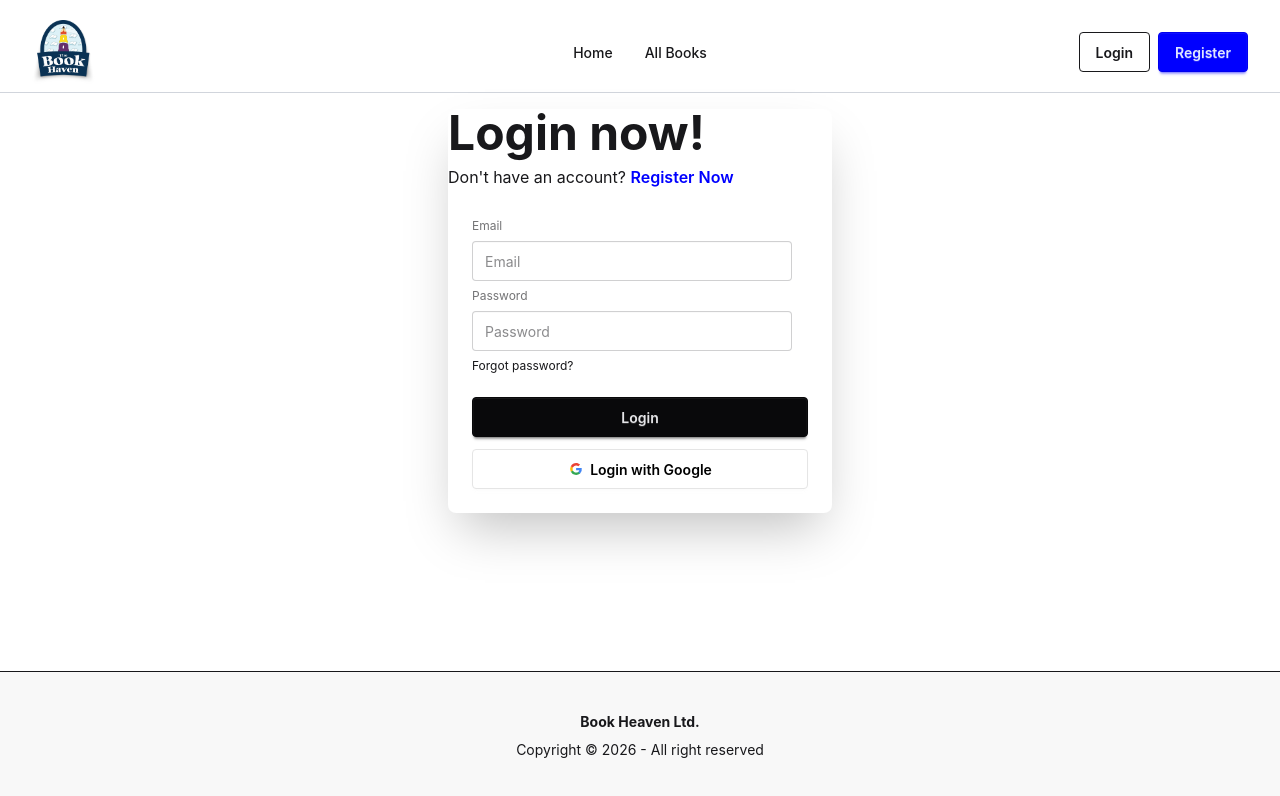
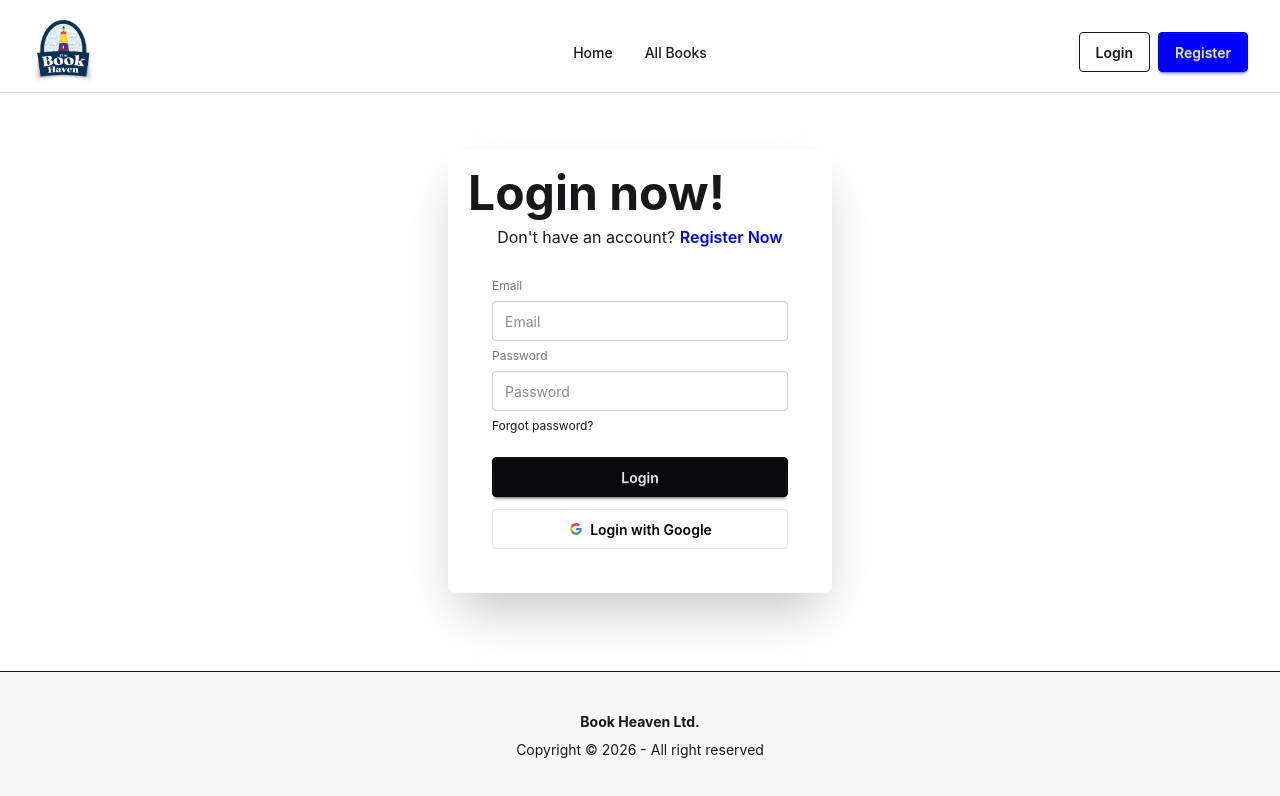
Before and after one commit to Rhcoder79/book-heaven-client, a React (Vite) app: page /login in a window 1280 px wide. Shown: the top 796 px of the page. Built offline with nearby package versions, Linux system fonts and the light colour scheme; no server answers.

Commit message:
login component complete

```diff
--- a/package.json
+++ b/package.json
@@ -15,6 +15,7 @@
     "react": "^19.2.4",
     "react-dom": "^19.2.4",
     "react-router": "^7.14.0",
+    "sweetalert2": "^11.26.24",
     "tailwindcss": "^4.2.2"
   },
   "devDependencies": {
--- a/src/components/Login/Login.jsx
+++ b/src/components/Login/Login.jsx
@@ -1,10 +1,29 @@
 import React, { use } from 'react';
-import { NavLink } from 'react-router';
+import { NavLink, useLocation, useNavigate } from 'react-router';
 import { AuthContext } from '../../contexts/AuthContext';
+import Swal from 'sweetalert2';
 
 const Login = () => {
-    const {signInWithGoogle}=use(AuthContext);
+    const {signInWithGoogle,signInUser}=use(AuthContext);
+    const navigate = useNavigate();
+    const location = useLocation();
+    const from = location.state?.from?.pathname || "/";
 
+    const handleLogin = (e) => {
+        e.preventDefault();
+        const form = e.target;
+        const email = form.email.value;
+        const password = form.password.value;
+
+        signInUser(email, password)
+            .then(result => {
+                Swal.fire({ icon: 'success', title: 'Login Successful!' });
+                navigate(from, { replace: true });
+            })
+            .catch(error => {
+                Swal.fire({ icon: 'error', title: 'Login Failed', text: error.message });
+            });
+    }
     const handleGoogleSignIn=()=>{
      signInWithGoogle()
      .then(result=>{
@@ -22,37 +41,39 @@ const Login = () => {
          },
          body:JSON.stringify(newUser)
         })
-          .then(res=>res.json())
-          .then(data=>{
-            console.log('data after user save',data)
-          })
-     })
-     .catch(error=>{
-        console.log(error)
-     })
+          .then(() => {
+                    Swal.fire({ icon: 'success', title: 'Google Login Success!' });
+                    navigate(from, { replace: true });
+                });
+            })
+            .catch(error => {
+                Swal.fire({ icon: 'error', title: 'Error', text: error.message });
+            });
     }
     return (
-    <div className="card bg-base-100 mx-auto w-full max-w-sm shrink-0 shadow-2xl">
+    <div className="card bg-base-100 mx-auto w-full max-w-sm shrink-0 shadow-2xl mt-10 p-5">
          <div>
            <h1 className="text-5xl font-bold">Login now!</h1>
-          <p className='mt-2'>Don't have an account? <NavLink to='/register' className='text-primary font-semibold'>Register Now</NavLink></p>
+          <p className='mt-2 text-center'>Don't have an account? <NavLink to='/register' className='text-primary font-semibold'>Register Now</NavLink></p>
          </div>
-      <div className="card-body">
+      <form onSubmit={handleLogin} className="card-body">
         <fieldset className="fieldset">
           <label className="label">Email</label>
-          <input type="email" className="input" placeholder="Email" />
+          <input name='email' type="email" className="input w-full" placeholder="Email" required />
           <label className="label">Password</label>
-          <input type="password" className="input" placeholder="Password" />
+          <input name='password' type="password" className="input w-full" placeholder="Password" required/>
            <div><a className="link link-hover">Forgot password?</a></div>
-          <button className="btn btn-neutral mt-4">Login</button>
+          <button type='submit' className="btn btn-neutral w-full mt-4">Login</button>
         </fieldset>
         {/* Google */}
-<button onClick={handleGoogleSignIn} className="btn bg-white text-black border-[#e5e5e5]">
+<button type="button" onClick={handleGoogleSignIn} className="btn bg-white text-black border-[#e5e5e5]">
   <svg aria-label="Google logo" width="16" height="16" xmlns="http://www.w3.org/2000/svg" viewBox="0 0 512 512"><g><path d="m0 0H512V512H0" fill="#fff"></path><path fill="#34a853" d="M153 292c30 82 118 95 171 60h62v48A192 192 0 0190 341"></path><path fill="#4285f4" d="m386 400a140 175 0 0053-179H260v74h102q-7 37-38 57"></path><path fill="#fbbc02" d="m90 341a208 200 0 010-171l63 49q-12 37 0 73"></path><path fill="#ea4335" d="m153 219c22-69 116-109 179-50l55-54c-78-75-230-72-297 55"></path></g></svg>
   Login with Google
 </button>
 
-      </div>
+      </form>
+
+
     </div>
 
     );
```
Also changed, not shown: 1 other file (tests, documents, lock files or other folders).
